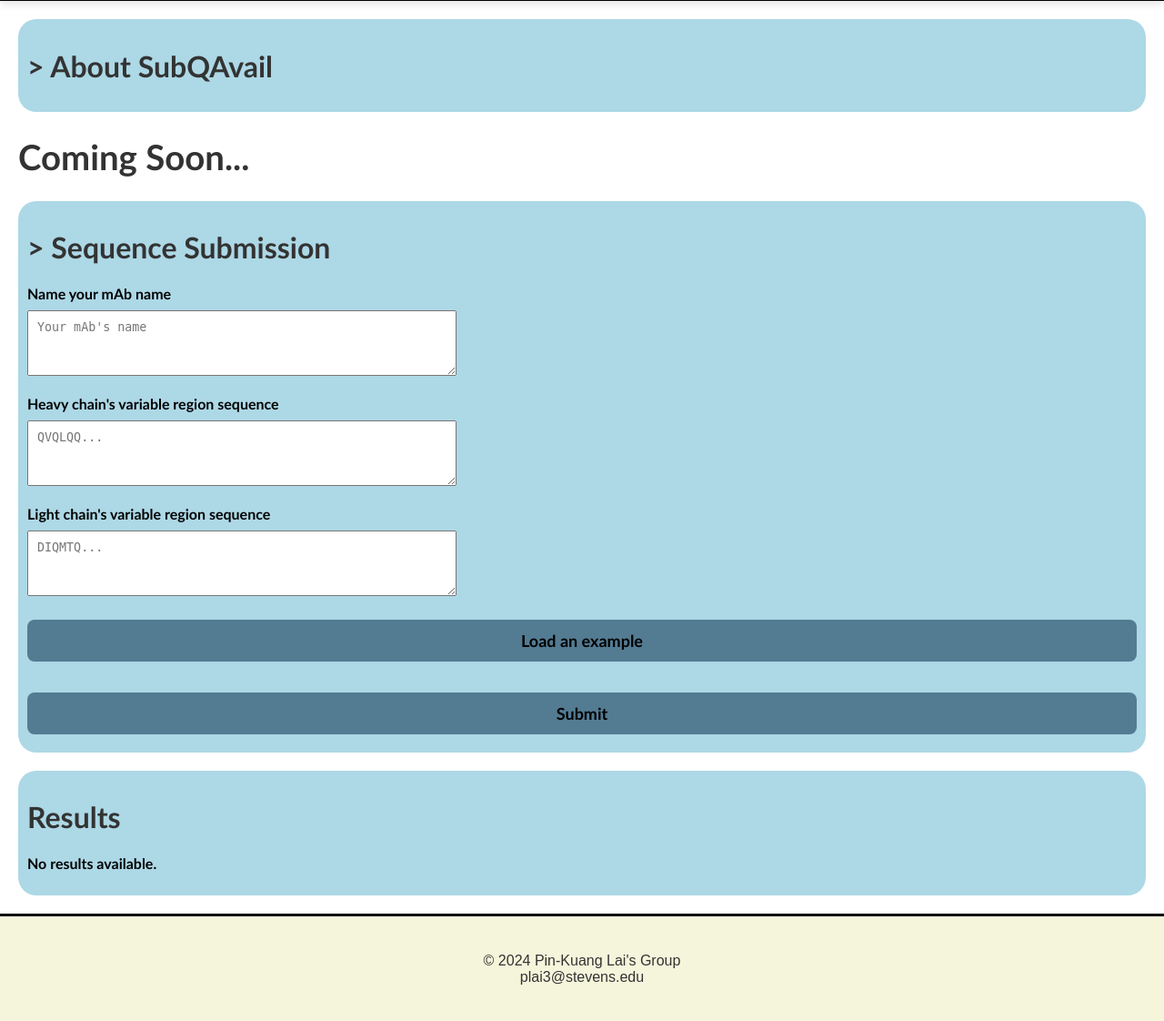
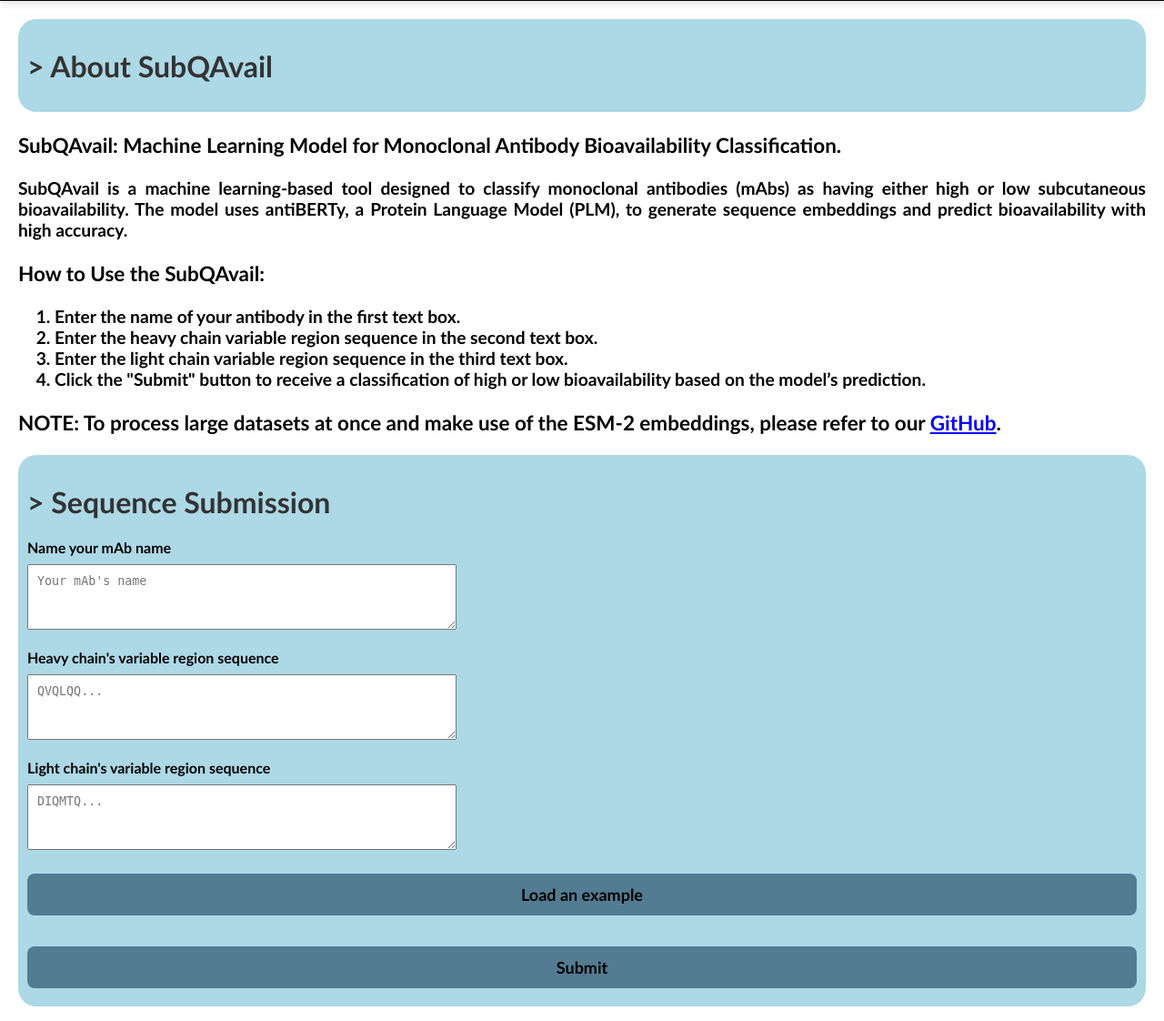
Before and after one commit to Lailabcode/DevPred, a Flask app: page /SubQAvail in a window 1280 px wide. Shown: the part 305-1427 px from the top of the page at 91% size. Run offline with Flask 3, Linux system fonts and the light colour scheme.

Commit message:
SubQ tamplate update

```diff
--- a/templates/SubQAvail.html
+++ b/templates/SubQAvail.html
@@ -76,22 +76,21 @@
                 <h1>> About SubQAvail</h1>
             </div>
             <div id="intro">
-                <h1>Coming Soon... </h1>
-                <!-- <p>SubQAvail is a </p> -->
+                <h3>SubQAvail: Machine Learning Model for Monoclonal Antibody Bioavailability Classification.</h3>
+                <p>SubQAvail is a machine learning-based tool designed to classify monoclonal antibodies (mAbs) as having either high or low subcutaneous bioavailability. The model uses antiBERTy, a Protein Language Model (PLM), to generate sequence embeddings and predict bioavailability with high accuracy.</p>
                 <style>
                     #intro p {
                         text-align: justify;
                     }
                 </style>
-                <!-- <h3>How to Use SubQAvail:</h3>
+                <h3>How to Use the SubQAvail:</h3>
                 <ol>
                     <li>Enter the name of your antibody in the first text box.</li>
                     <li>Enter the heavy chain variable region sequence in the second text box. </li>
                     <li>Enter the light chain variable region sequence in the third text box. </li>
-                    <li>Click the "Submit" button to generate twelve (12) Biopysical properties. </li>
+                    <li>Click the "Submit" button to receive a classification of high or low bioavailability based on the model’s prediction.</li>
                 </ol>
-                <h3>Note: To process large datasets at once, please refer to our <a href="https://github.com/Lailabcode/AbDev" target="_blank">GitHub</a>.</h3>
-                <h3>SubQAvail</h3> -->
+                <h3>NOTE: To process large datasets at once and make use of the ESM-2 embeddings, please refer to our <a href="https://github.com/MilesCabreza/mABs_Bioavailability_Classifier" target="_blank">GitHub</a>.</h3>
             </div>
             <div id="sequence-submission">
                 <h1>> Sequence Submission</h1>
```
Also changed, not shown: 1 other file.
